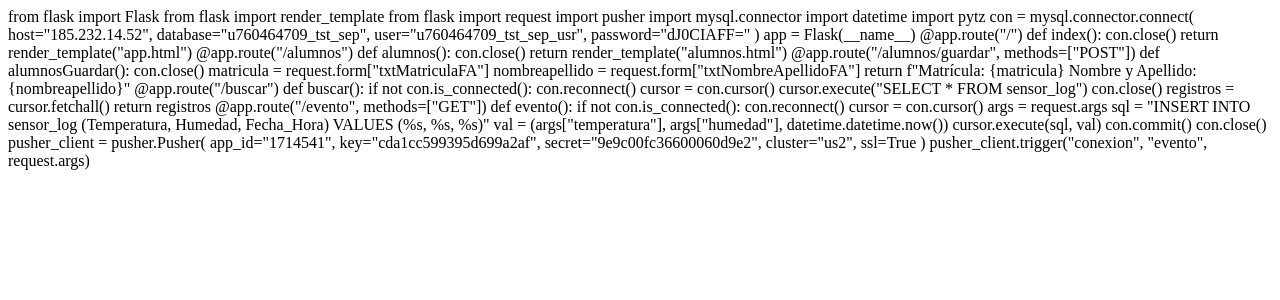
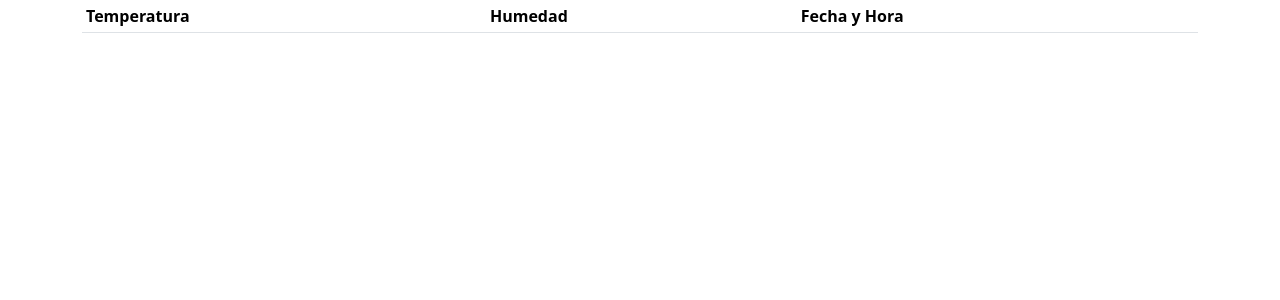
Before and after one commit to Tadexcholo/render, a Flask app: page / in a window 1280 px wide. Shown: the top 300 px of the page. Run offline with Flask 3, Linux system fonts and the light colour scheme; lists and menus that the app fills with data are empty; some libraries are stand-ins or nearby versions.

Commit message:
Update app.html

```diff
--- a/templates/app.html
+++ b/templates/app.html
@@ -1,75 +1,52 @@
-from flask import Flask
+<!DOCTYPE html>
+<html lang="es">
+<head>
+    <meta charset="UTF-8">
+    <meta name="viewport" content="width=device-width, initial-scale=1.0">
 
-from flask import render_template
-from flask import request
+    <link href="https://cdn.jsdelivr.net/npm/bootstrap@5.3.3/dist/css/bootstrap.min.css" rel="stylesheet" integrity="sha384-QWTKZyjpPEjISv5WaRU9OFeRpok6YctnYmDr5pNlyT2bRjXh0JMhjY6hW+ALEwIH" crossorigin="anonymous">
 
-import pusher
+    <script src="https://code.jquery.com/jquery-3.7.1.min.js" integrity="sha256-/JqT3SQfawRcv/BIHPThkBvs0OEvtFFmqPF/lYI/Cxo=" crossorigin="anonymous"></script>
 
-import mysql.connector
-import datetime
-import pytz
+    <title>App</title>
 
-con = mysql.connector.connect(
-  host="185.232.14.52",
-  database="u760464709_tst_sep",
-  user="u760464709_tst_sep_usr",
-  password="dJ0CIAFF="
-)
+    <script src="https://js.pusher.com/8.2.0/pusher.min.js"></script>
+</head>
+<body>
+    <div class="container">
+        <table class="table table-sm">
+            <thead>
+                <tr>
+                    <th>Temperatura</th>
+                    <th>Humedad</th>
+                    <th>Fecha y Hora</th>
+                </tr>
+            </thead>
+            <tbody id="tbodyLog"></tbody>
+        </table>
+    </div>
 
-app = Flask(__name__)
+    <script src="https://cdn.jsdelivr.net/npm/bootstrap@5.3.3/dist/js/bootstrap.bundle.min.js" integrity="sha384-YvpcrYf0tY3lHB60NNkmXc5s9fDVZLESaAA55NDzOxhy9GkcIdslK1eN7N6jIeHz" crossorigin="anonymous"></script>
 
-@app.route("/")
-def index():
-    con.close()
-    return render_template("app.html")
+    <script>
+        // Enable pusher logging - don't include this in production
+        Pusher.logToConsole = true
 
-@app.route("/alumnos")
-def alumnos():
-    con.close()
-    return render_template("alumnos.html")
+        var pusher = new Pusher("cda1cc599395d699a2af", {
+            cluster: "us2"
+        })
 
-@app.route("/alumnos/guardar", methods=["POST"])
-def alumnosGuardar():
-    con.close()
-    matricula      = request.form["txtMatriculaFA"]
-    nombreapellido = request.form["txtNombreApellidoFA"]
-    return f"Matrícula: {matricula} Nombre y Apellido: {nombreapellido}"
-
-@app.route("/buscar")
-def buscar():
-    if not con.is_connected():
-        con.reconnect()
-
-    cursor = con.cursor()
-    cursor.execute("SELECT * FROM sensor_log")
-    con.close()
-
-    registros = cursor.fetchall()
-
-    return registros
-
-@app.route("/evento", methods=["GET"])
-def evento():
-    if not con.is_connected():
-        con.reconnect()
-
-    cursor = con.cursor()
-
-    args = request.args
-
-    sql = "INSERT INTO sensor_log (Temperatura, Humedad, Fecha_Hora) VALUES (%s, %s, %s)"
-    val = (args["temperatura"], args["humedad"], datetime.datetime.now())
-    cursor.execute(sql, val)
-
-    con.commit()
-    con.close()
-
-    pusher_client = pusher.Pusher(
-        app_id="1714541",
-        key="cda1cc599395d699a2af",
-        secret="9e9c00fc36600060d9e2",
-        cluster="us2",
-        ssl=True
-    )
-
-    pusher_client.trigger("conexion", "evento", request.args)
+        // Canal -> Conexion
+        var channel = pusher.subscribe("conexion");
+        // Evento: Acción de la aplicación
+        channel.bind("evento", function (mensaje) {
+            // alert("Ya ocurrió el evento en la aplicación")
+            $("#tbodyLog").append(`<tr>
+                <td>${mensaje["id_Curso_Pago"]}</td>
+                <td>${mensaje["Telefono"]}</td>
+                <td>${mensaje["Archivo"]}</td>
+            </tr>`)
+        })
+    </script>
+</body>
+</html>
```
